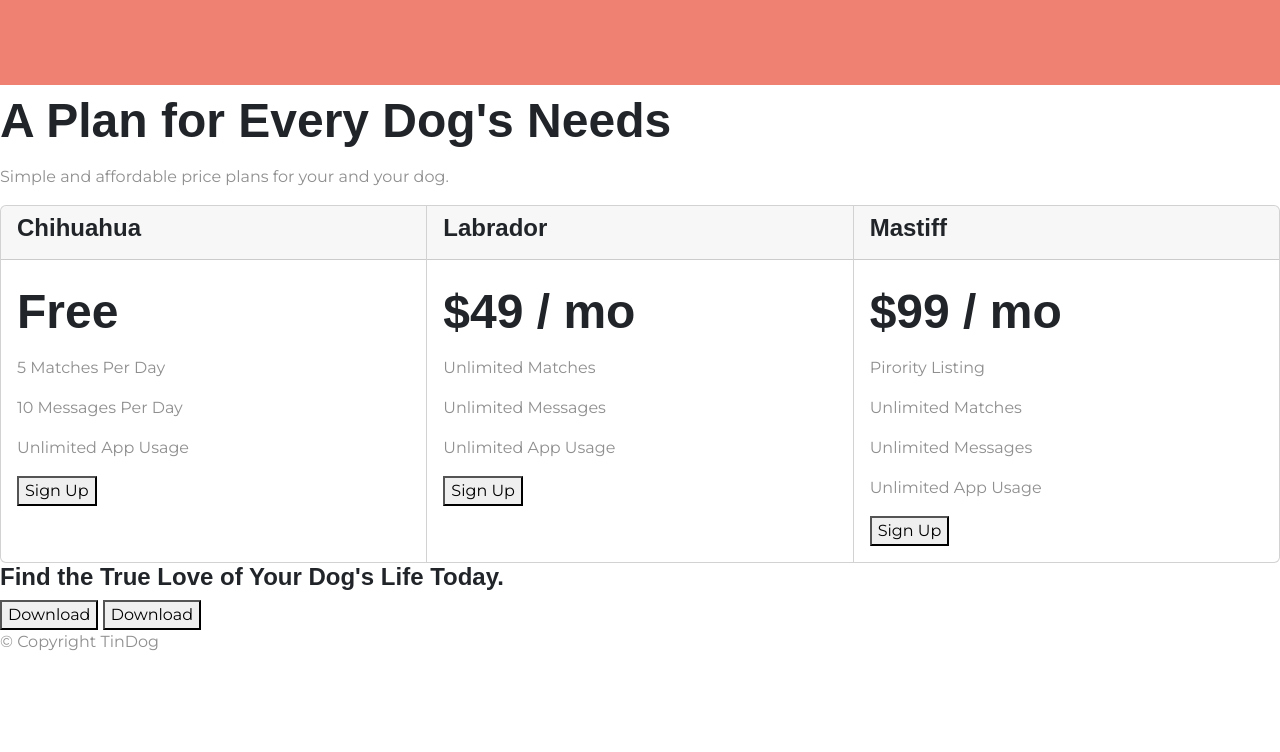
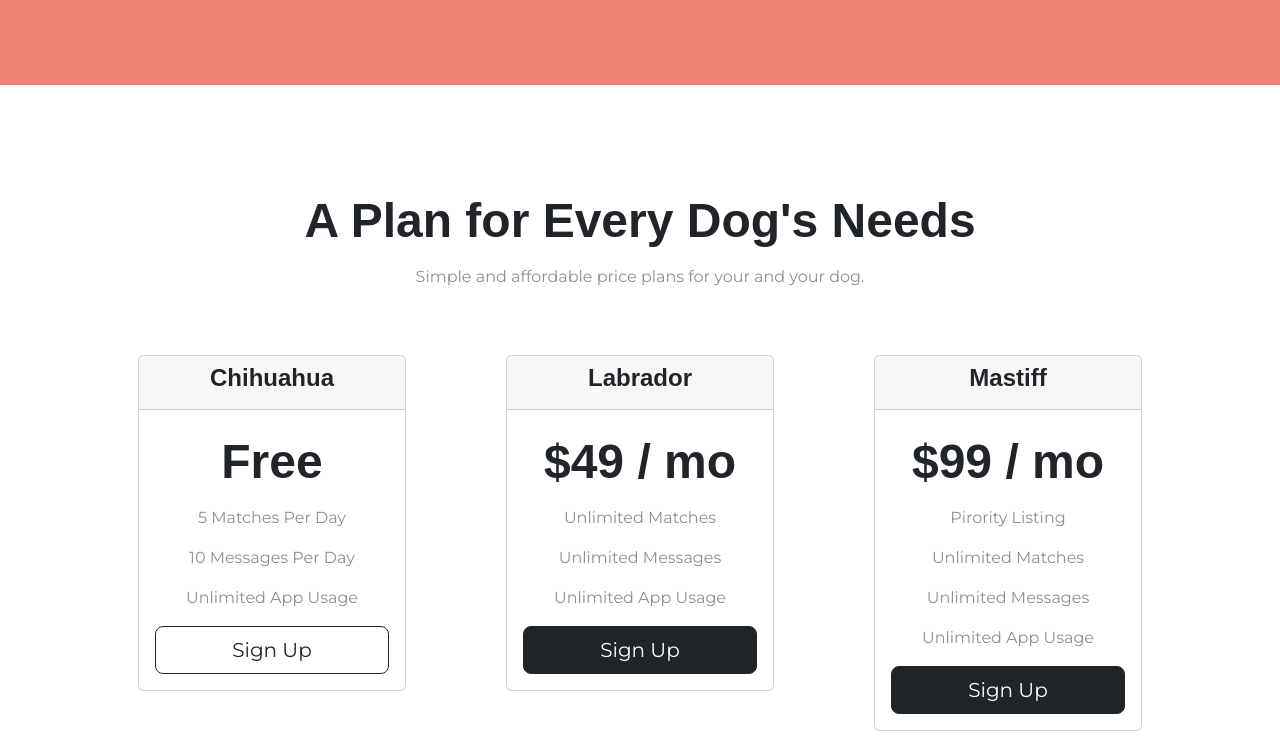
Before and after one commit to sebahani/TinDog-Start-master, a plain HTML site: page index.html in a window 1280 px wide. Shown: the part 2088-2840 px from the top of the page. Before the commit the page ends 2758 px from the top, so only its background shows below. Drawn offline with nearby package versions, Linux system fonts and the light colour scheme.

Commit message:
adding files

```diff
--- a/css/styles.css
+++ b/css/styles.css
@@ -122,3 +122,15 @@ color:#8f8f8f;
   width: 15%;
   margin: 20px 20px 50px;
 }
+
+
+/*pricing section*/
+
+#pricing {
+  padding: 100px;
+  text-align: center;
+}
+
+.pricing-col{
+  padding: 50px;
+}
--- a/index.html
+++ b/index.html
@@ -161,7 +161,8 @@
     <h2>A Plan for Every Dog's Needs</h2>
     <p>Simple and affordable price plans for your and your dog.</p>
 
-    <div class="card-group">
+    <div class="row">
+      <div class="pricing-col col-lg-4 col-md-6">
         <div class="card">
           <div class="card-header">
             <h3 class="card-title">Chihuahua</h3>
@@ -171,10 +172,14 @@
             <p>5 Matches Per Day</p>
             <p>10 Messages Per Day</p>
             <p>Unlimited App Usage</p>
-          <button type="button">Sign Up</button>
+            <button type="button" class="w-100 btn btn-lg btn-outline-dark">Sign Up</button>
+            <!-- <button type="button">Sign Up</button> -->
+          </div>
         </div>
       </div>
 
+
+      <div class="pricing-col col-lg-4 col-md-6">
         <div class="card">
           <div class="card-header">
             <h3 class="card-title">Labrador</h3>
@@ -184,10 +189,12 @@
             <p>Unlimited Matches</p>
             <p>Unlimited Messages</p>
             <p>Unlimited App Usage</p>
-          <button type="button">Sign Up</button>
+            <button type="button" class="w-100 btn btn-lg btn-dark" >Sign Up</button>
+          </div>
         </div>
       </div>
 
+      <div class="pricing-col col-lg-4 col-md-12">
         <div class="card">
           <div class="card-header">
             <h3>Mastiff</h3>
@@ -198,19 +205,13 @@
             <p>Unlimited Matches</p>
             <p>Unlimited Messages</p>
             <p>Unlimited App Usage</p>
-          <button type="button">Sign Up</button>
+            <button type="button" class="w-100 btn btn-lg btn-dark">Sign Up</button>
+          </div>
         </div>
       </div>
 
+
     </div>
-
-
-
-
-
-
-
-
 
 
   </section>
```
Lines whose indentation alone changed are shown as unchanged.
